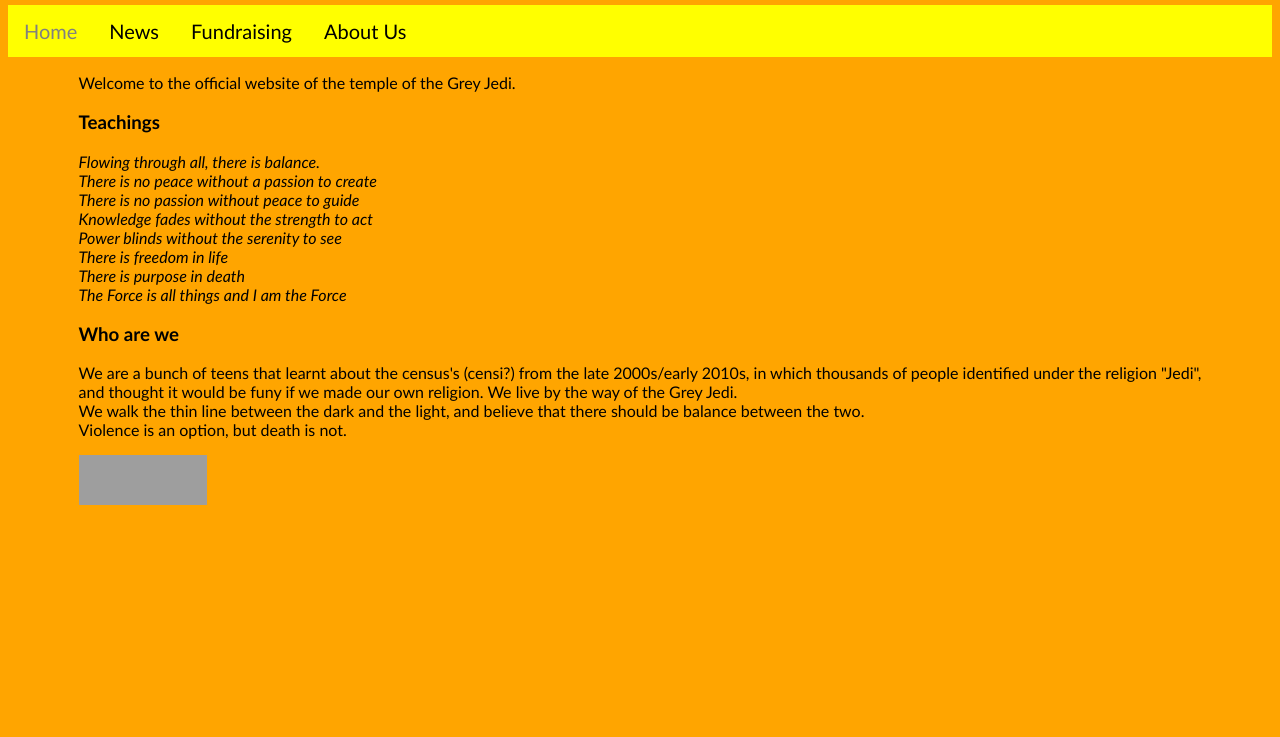
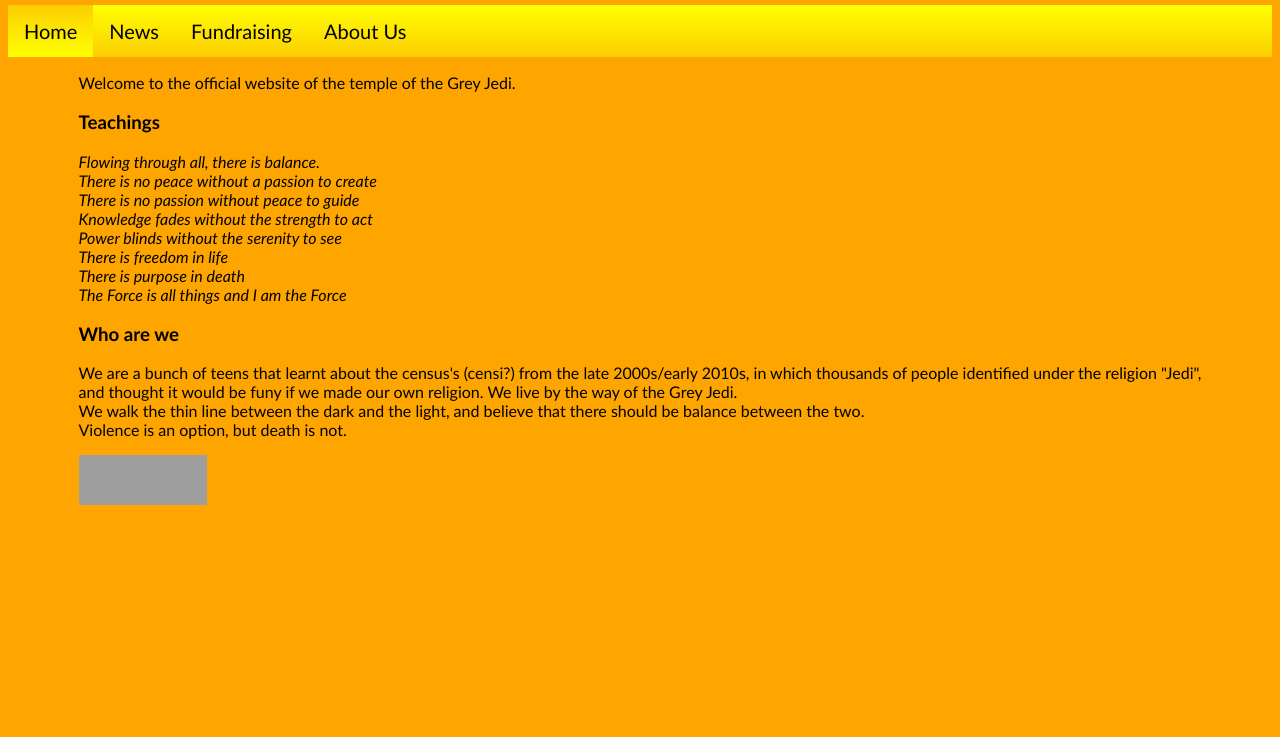
Before and after one commit to 67444/greyjedi, a plain HTML site: page index.html in a window 1280 px wide. Shown: the part 63-800 px from the top of the page. Drawn offline with Linux system fonts and the light colour scheme; grey boxes are pictures that could not be loaded.

Commit message:
Update navbar style

```diff
--- a/style.css
+++ b/style.css
@@ -28,7 +28,7 @@ h2 {
     text-align: left;
 }
 .topnav{
-    background-color: yellow;
+    background-image: linear-gradient(yellow,rgb(252, 206, 1));
     overflow: hidden;
 }
 .topnav a {
@@ -41,8 +41,8 @@ h2 {
     font-family:'Trebuchet MS', sans-serif;
 }
 .topnav a.active {
-    background-color: yellow;
-    color: grey;
+    background-image: linear-gradient(rgb(252, 206, 1), yellow);
+    color: rgb(0, 0, 0);
     font-family:'Trebuchet MS', sans-serif;
 }
 .updates {
```
